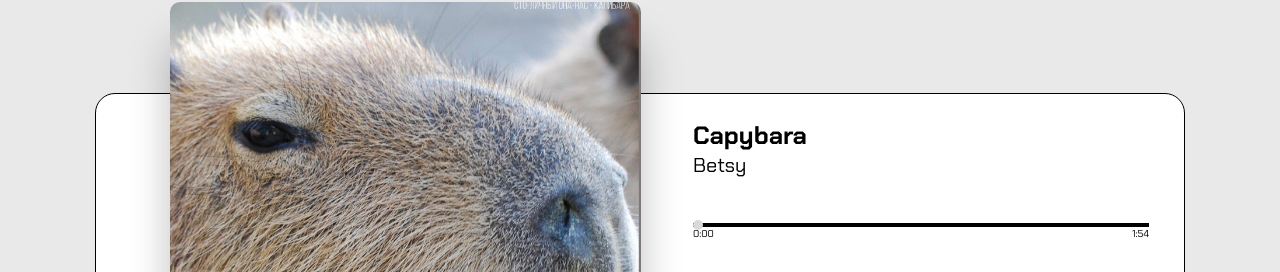
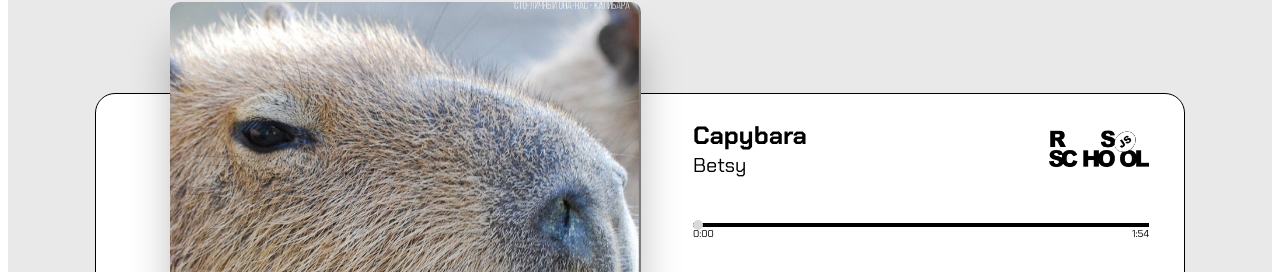
Before and after one commit to Karzhen/audioPlayer, a plain HTML site: page index.html in a window 1280 px wide. Shown: the part 172-444 px from the top of the page. Drawn offline with Linux system fonts and the light colour scheme.

Commit message:
feat: Add the RSschool logo LANG=en_EN Sat, Sep 23, 2023 06:31:33 PM

```diff
--- a/index.html
+++ b/index.html
@@ -8,18 +8,25 @@
     <link href="https://fonts.googleapis.com/css2?family=Chakra+Petch:wght@400;700&display=swap" rel="stylesheet">
 </head>
 <body>
+<main>
     <div class="wrapper">
         <div class="image">
             <img src="images/Capybara.jpeg" class="cover" alt="Capybara" width="471" height="469">
         </div>
         <div class="player">
             <div class="song">
-                <div class="title">
-                    <p class="text">Capybara</p>
+                <div class="text_logo">
+                    <div class="text_container">
+                        <div class="title">
+                            <p class="text">Capybara</p>
+                        </div>
+                        <div class="author">
+                            <p class="text" >Betsy</p>
+                        </div>
+                    </div>
+                    <a href="https://rs.school/js/" class="logo" target="_blank"><img src="images/RSSchool-logo.png" alt=""></a>
                 </div>
-                <div class="author">
-                    <p class="text" >Betsy</p>
-                </div>
+
                 <audio src="audio/Betsy%20Capybara.mp3" class="audio"></audio>
                 <div class="scrollBar">
                     <div class="line"></div>
@@ -37,6 +44,7 @@
             </div>
         </div>
     </div>
+</main>
 <script src="main.js"></script>
 </body>
 </html>
--- a/styles.css
+++ b/styles.css
@@ -3,7 +3,7 @@
     box-sizing: border-box;
 }
 
-body {
+main {
     background-color: #E9E9E9;
     display: flex;
     justify-content: center;
@@ -52,6 +52,10 @@ body {
     font-style: normal;
     line-height: normal;
 }
+.text_logo {
+    display: flex;
+    justify-content: space-between;
+}
 
 .title {
     font-size: 25px;
@@ -63,6 +67,17 @@ body {
     font-size: 20px;
     font-weight: 400;
     margin-bottom: 45px;
+}
+
+.logo {
+    max-width: 100px;
+    max-height: 50px;
+    margin-top: 35px;
+}
+
+.logo > img {
+    width: 100%;
+    max-height: 100%;
 }
 
 .text {
```
Also changed, not shown: images/RSSchool-logo.png (added), 1 other file.
